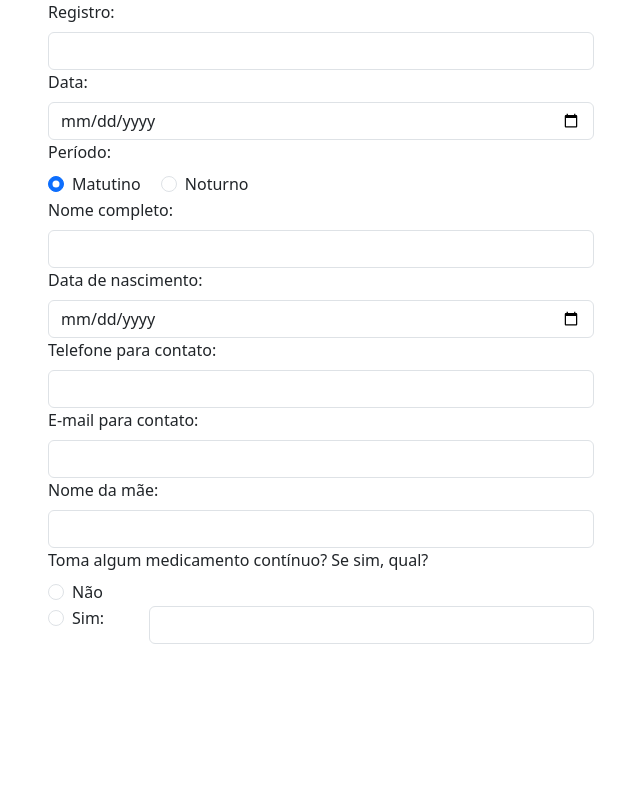
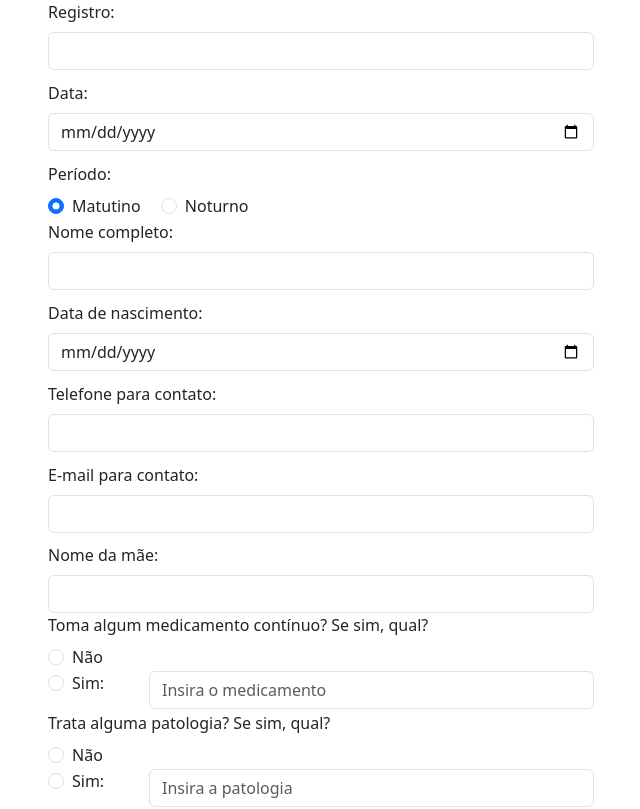
Before and after one commit to Matheusl-Silva/ProjetoDesenv, a PHP site: page /public/cadastropaciente.php in a window 1280 px wide. Shown: the whole page, without its empty margins (319-959 px from the left). Before the commit the page ends 644 px from the top, so only its background shows below. Run offline with PHP 8.4, Linux system fonts and the light colour scheme.

Commit message:
⭐ feat: adição de input patologia e ajuste css

```diff
--- a/css/cadastropaciente.css
+++ b/css/cadastropaciente.css
@@ -6,3 +6,7 @@
 .form-label{
     display:block;
 }
+
+p, .form-group{
+    margin-bottom: 2%;
+}
--- a/public/cadastropaciente.php
+++ b/public/cadastropaciente.php
@@ -14,11 +14,15 @@
         <div class="row justify-content-center">
             <div class="col-md-6">
                 <form action="#">
+                    <div class="form-group">
                         <label for="registro" class="form-label">Registro:</label>
                         <input type="text" id="registro" name="registro" class="form-control">
+                    </div>
 
+                    <div class="form-group">
                         <label for="data" class="form-label">Data:</label>
                         <input type="date" class="form-control" id="data">
+                    </div>
 
                     <p class="form-label">Período:</p>
                     <div class="form-check form-check-inline">
@@ -30,20 +34,30 @@
                         <label for="noturno" class="form-check-label">Noturno</label>
                     </div>
 
+                    <div class="form-group">
                         <label for="nome" class="form-label">Nome completo:</label>
                         <input type="text" class="form-control" id="nome" name="nome">
+                    </div>
 
+                    <div class="form-group">
                         <label for="datanasc" class="form-label">Data de nascimento:</label>
                         <input type="date" class="form-control" id="datanasc" name="datanasc">
+                    </div>
 
+                    <div class="form-group">
                         <label for="fone" class="form-label">Telefone para contato:</label>
                         <input type="tel" id="fone" class="form-control" name="fone">
+                    </div>
 
+                    <div class="form-group">
                         <label for="email" class="form-label">E-mail para contato:</label>
                         <input type="email" id="email" class="form-control" name="email">
+                    </div>
 
+                    <div>
                         <label for="nomeMae" class="form-label">Nome da mãe:</label>
                         <input type="text" class="form-control" id="nomeMae" name="nomeMae">
+                    </div>
 
                     <p class="form-label">Toma algum medicamento contínuo? Se sim, qual?</p>
                     <div class="form-check">
@@ -57,11 +71,27 @@
                                 <label for="medSim" class="form-check-label">Sim:</label>
                             </div>
                             <div class="col-md" style="padding:0">
-                                <input type="text" class="form-control" id="medicamento" name="medicamento">
+                                <input type="text" class="form-control" id="medicamento" name="medicamento" placeholder="Insira o medicamento">
                             </div>
                         </div>
                     </div>
 
+                    <p class="form-label">Trata alguma patologia? Se sim, qual?</p>
+                    <div class="form-check">
+                        <input type="radio" id="patNao" class="form-check-input" name="trataPatologia" value="patNao">
+                        <label for="patNao" class="form-check-label">Não</label>
+                    </div>
+                    <div class="form-check container">
+                        <div class="row">
+                            <div class="col-md-2">
+                                <input type="radio" id="patSim" class="form-check-input" name="trataPatologia" value="patSim">
+                                <label for="patSim" class="form-check-label">Sim:</label>
+                            </div>
+                            <div class="col-md" style="padding:0">
+                                <input type="text" class="form-control" id="medicamento" name="medicamento" placeholder="Insira a patologia">
+                            </div>
+                        </div>
+                    </div>
                 </form>
             </div>
         </div>
```
Lines whose indentation alone changed are shown as unchanged.
